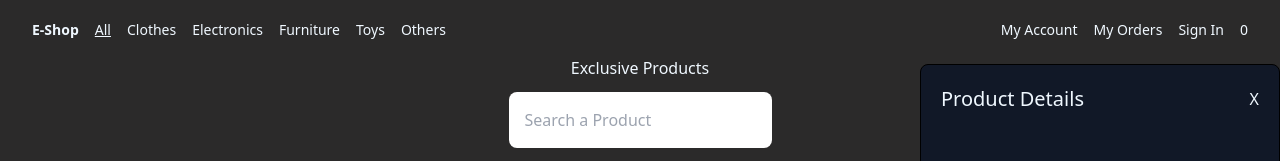
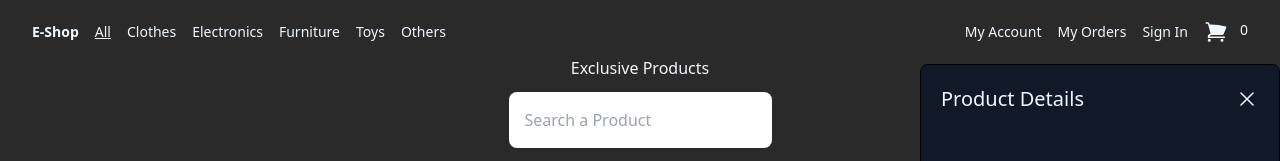
Before and after one commit to Ernestoc14/Curso-ReactVite-Platzi, a React (Vite) app in the folder Online_Store/: page / in a window 1280 px wide. Shown: the top 161 px of the page. Built offline with nearby package versions, Linux system fonts and the light colour scheme; no server answers.

Commit message:
Adding Icons from HeroIcons

```diff
--- a/Online_Store/src/Components/Navbar/index.jsx
+++ b/Online_Store/src/Components/Navbar/index.jsx
@@ -49,8 +49,7 @@ const NavItem = ({ children, to}) => {
                     </li>
                 ))}
                 <li className='flex'>
-                    {/* <img className='w-6 h-6 mr-2' src='../public/shopping-cart.svg'/> */}
-
+                    <ShoppingCartIcon className='w-6 h-6 mr-3'/>
                     {context.itemsCounter}
                 </li>
             </ul>
--- a/Online_Store/src/Components/ProductDetails/index.jsx
+++ b/Online_Store/src/Components/ProductDetails/index.jsx
@@ -1,11 +1,12 @@
 import './styles.css'
+import { XMarkIcon } from '@heroicons/react/24/solid'
 
 const ProductDetails = () => {
     return(
         <aside className="product-details flex flex-col fixed right-0 border border-black rounded-lg bg-gray-900 ">
             <div className='flex justify-between items-center p-5'>
                 <h2 className='text-xl font-medium'>Product Details</h2>
-                <span>X</span>
+                <XMarkIcon className='w-6 h-6'/>
             </div>
         </aside>
     )
```
